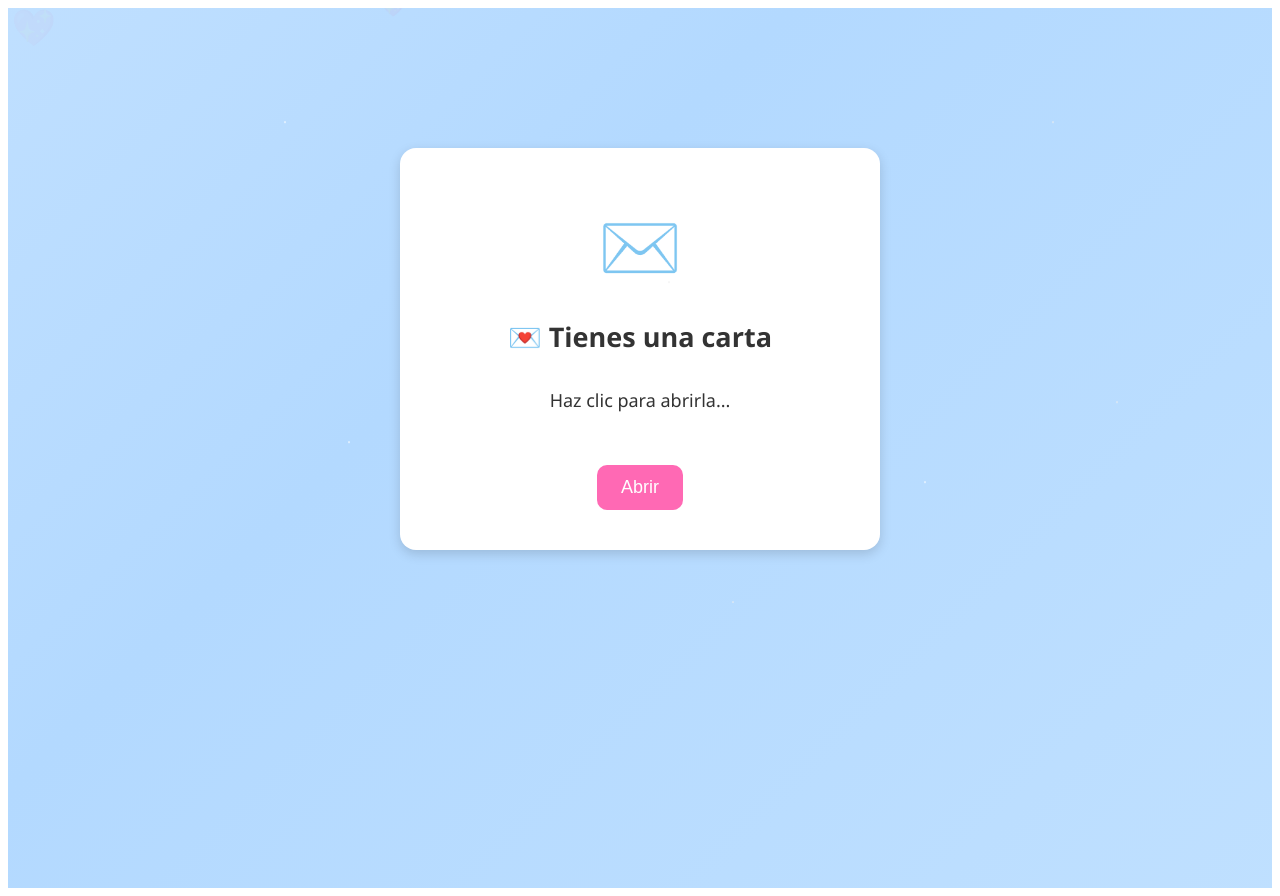
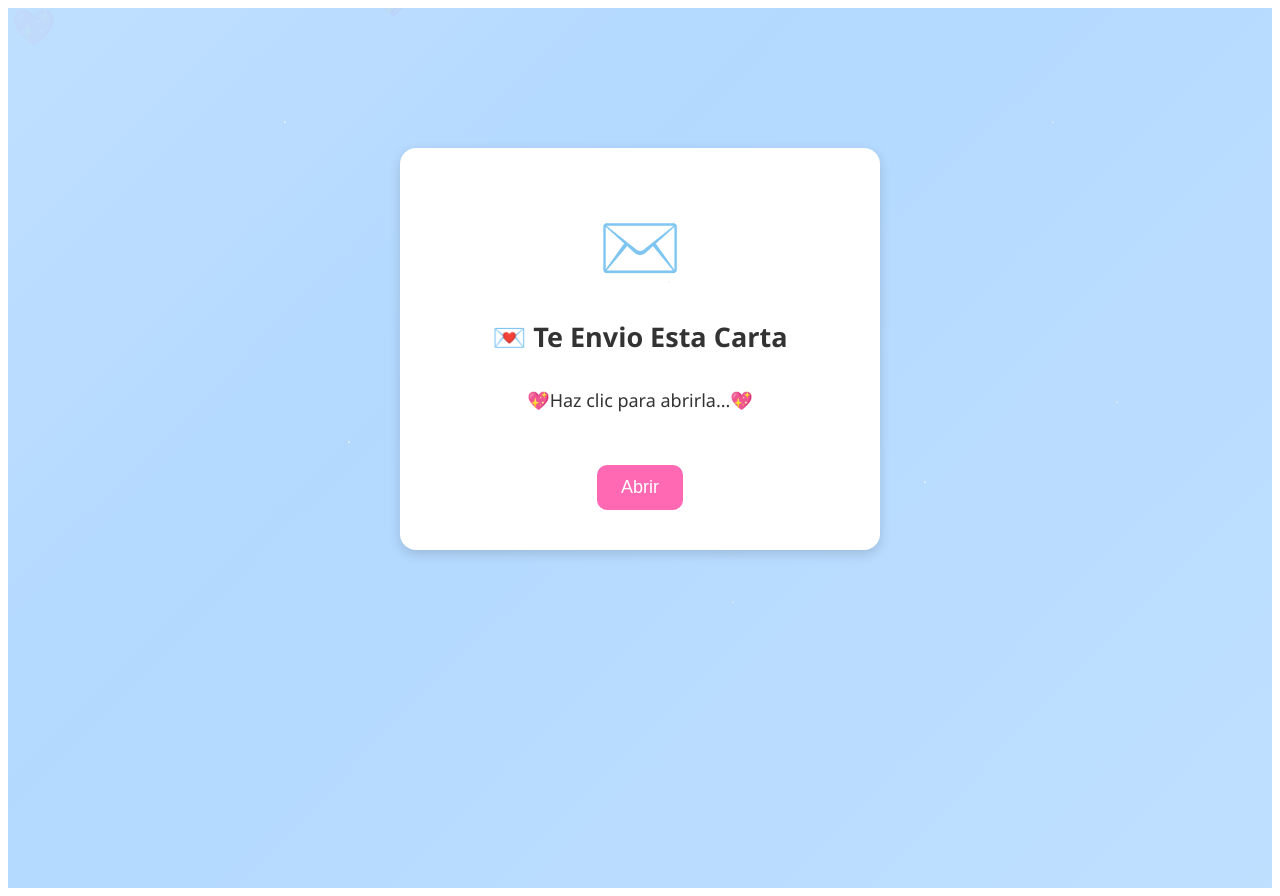
Before and after one commit to alexgrt1/page-love, a React (Vite) app in the folder frontend/: page /sorpresa in a window 1280 px wide. Built offline with nearby package versions, Linux system fonts and the light colour scheme.

Commit message:
se cambia la musica

```diff
--- a/frontend/src/Sorpresa.tsx
+++ b/frontend/src/Sorpresa.tsx
@@ -69,8 +69,8 @@ function Sorpresa() {
             {!mostrarCarta ? (
                 <div style={styles.cartaCerrada} className={animandoCarta ? 'carta-abriendo' : ''}>
                     <div className="icono-carta">✉️</div>
-                    <h2 style={{ color: '#333', marginTop: '10px' }}>💌 Tienes una carta</h2>
-                    <p>Haz clic para abrirla...</p>
+                    <h2 style={{ color: '#333', marginTop: '10px' }}>💌 Te Envio Esta Carta</h2>
+                    <p>💖Haz clic para abrirla...💖</p>
                     <button
                         onClick={() => {
                             setAnimandoCarta(true);
@@ -92,7 +92,7 @@ function Sorpresa() {
 
                     <div style={styles.paper} className="fondo-carta">
                         <p style={styles.text}>
-                            Te diré esto así sin rodeos pero con el corazón en la mano 💖{'\n\n'}
+                            Jenny, te diré esto así sin rodeos pero con el corazón en la mano 💖{'\n\n'}
                             Desde hace un tiempo, hay algo en ti que no deja de dar vueltas en mi cabeza. Y no es solo porque
                             seas hermosa (que lo eres, y mucho), sino porque tienes esa forma de estar que se siente bien. No sé
                             si lo notas, pero cada vez que hablo contigo, el día se vuelve más liviano… como si bastara un mensaje
```
Also changed, not shown: 1 other file (tests, documents, lock files or other folders).
